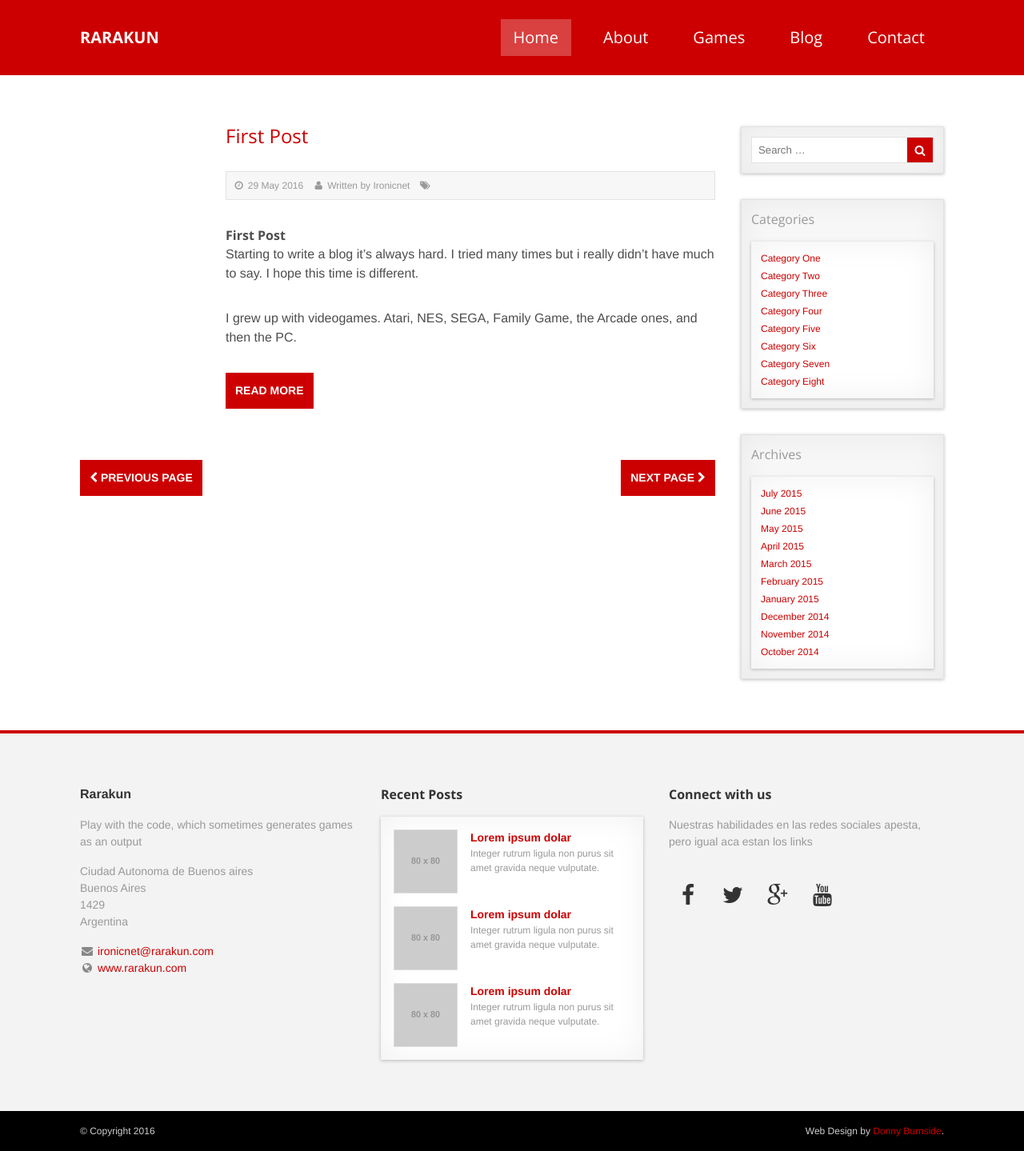
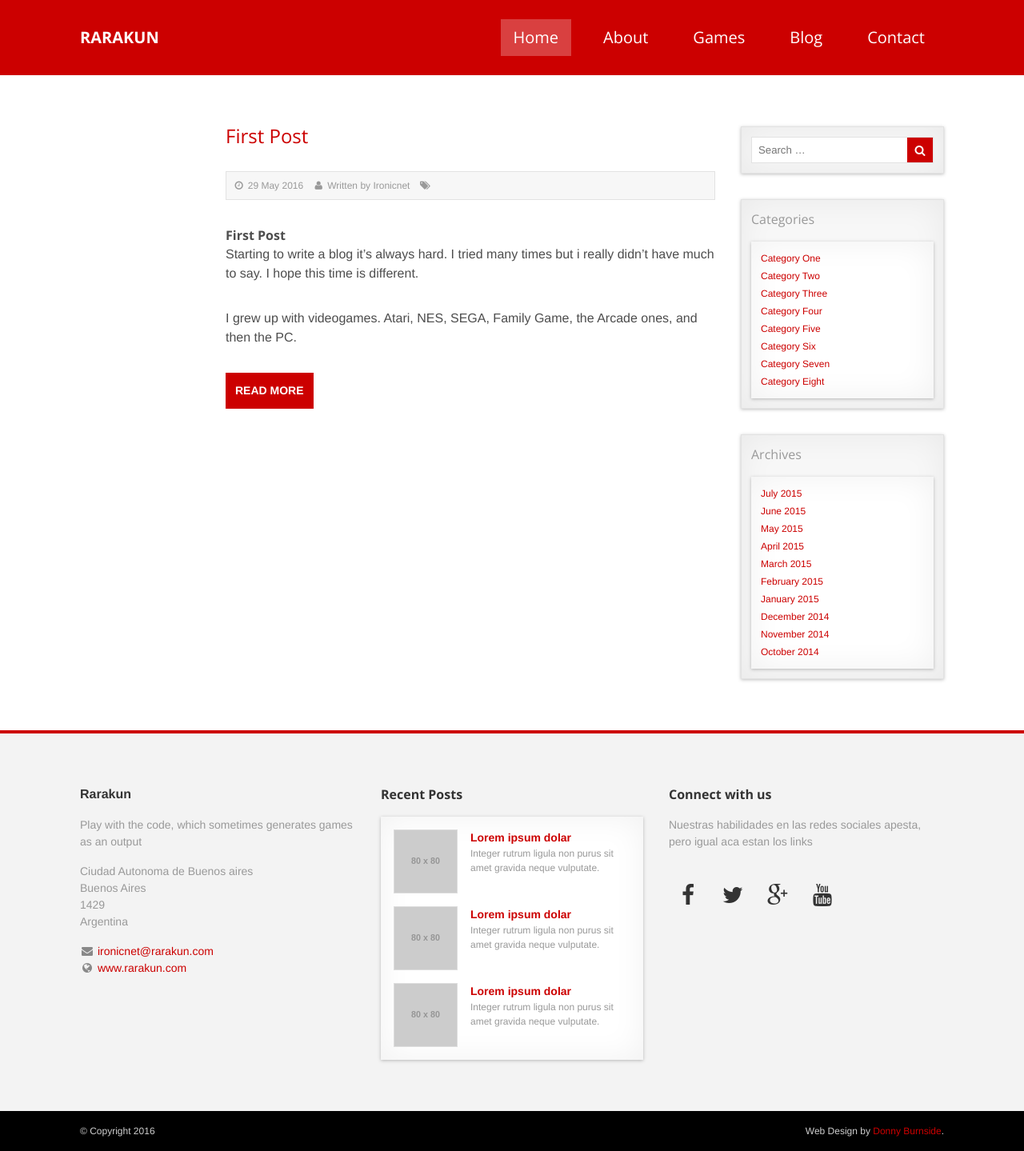
Before and after one commit to Rarakun/rarakun.github.io, a Jekyll site: the page built from blog/index.html, in a window 1280 px wide. Shown: the whole page at 80% size. Built offline with Jekyll 4.4.1, drawn with Linux system fonts in a browser that asks for light colours; nearby versions of some CDN libraries; library files that are not in the unit come from our copies.

Commit message:
Some changes

```diff
--- a/blog/index.html
+++ b/blog/index.html
@@ -61,12 +61,31 @@
 
 							</article> <!-- .post.summary -->
 
+							{% if paginator.total_pages > 1 %}
 							<div class="pagination">
+							  {% if paginator.previous_page %}
+								<a class="prev button" href="{{ paginator.previous_page_path | prepend: site.baseurl | replace: '//', '/' }}"><i class="fa fa-chevron-left"></i> Previous Page</a>
+							  {% else %}
+								<span>&laquo; Previous</span>
+							  {% endif %}
 
-								<a class="prev button" href="blog.html"><i class="fa fa-chevron-left"></i> Previous Page</a>
-								<a class="next button" href="blog.html">Next Page <i class="fa fa-chevron-right"></i></a>
+							  {% for page in (1..paginator.total_pages) %}
+								{% if page == paginator.page %}
+								  <em>{{ page }}</em>
+								{% elsif page == 1 %}
+								  <a href="{{ paginator.previous_page_path | prepend: site.baseurl | replace: '//', '/' }}">{{ page }}</a>
+								{% else %}
+								  <a href="{{ site.paginate_path | prepend: site.baseurl | replace: '//', '/' | replace: ':num', page }}">{{ page }}</a>
+								{% endif %}
+							  {% endfor %}
 
-							</div> <!-- .pagination -->
+							  {% if paginator.next_page %}
+								<a class="next button" href="{{ paginator.next_page_path | prepend: site.baseurl | replace: '//', '/' }}">Next Page <i class="fa fa-chevron-right"></i></a>
+							  {% else %}
+								<span>Next &raquo;</span>
+							  {% endif %}
+							</div>
+							{% endif %}
 
 						</div> <!-- .content -->
 					</div> <!-- .three-quarters-block -->
```
